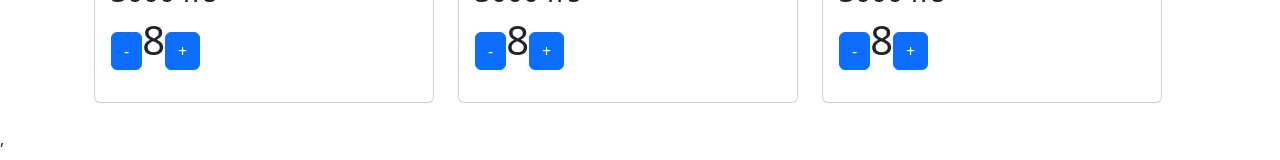
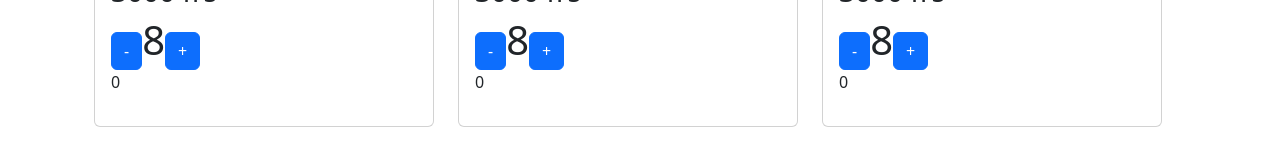
Before and after one commit to tambuaevaristus/E-com-Web-App, a React (Create React App) app: page / in a window 1280 px wide. Shown: the part 472-632 px from the top of the page. Built offline with nearby package versions, Linux system fonts and the light colour scheme.

Commit message:
product not working

```diff
--- a/src/components/Product.tsx
+++ b/src/components/Product.tsx
@@ -8,7 +8,7 @@ interface Product {
 }
 
 export const Product: FC<Product> = (product) => {
-  const [quatity, setQuantity] = useState<number | null>();
+  const [quatity, setQuantity] = useState<number>(0);
 
 
   return (
@@ -27,7 +27,7 @@ export const Product: FC<Product> = (product) => {
             <h3>{product.price} frs</h3>
             <button
               className="btn btn-primary"
-            //   onClick={() => setQuantity(quatity + 1)}
+            //   onClick={setQuantity(quatity + 1)}
             >
               -
             </button>
```
